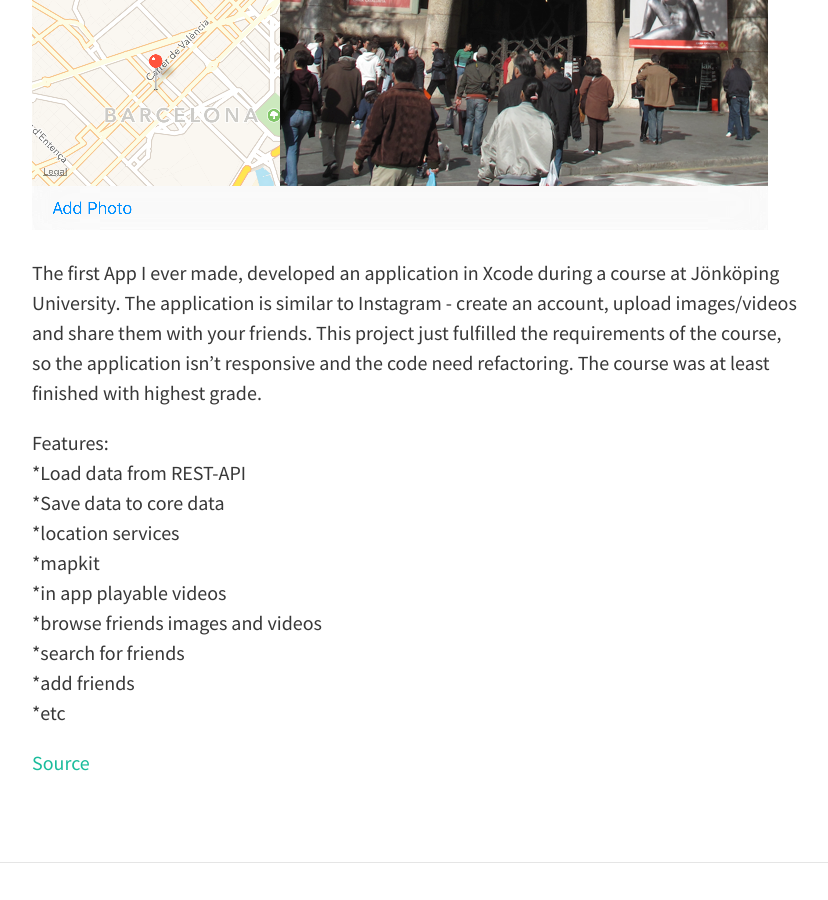
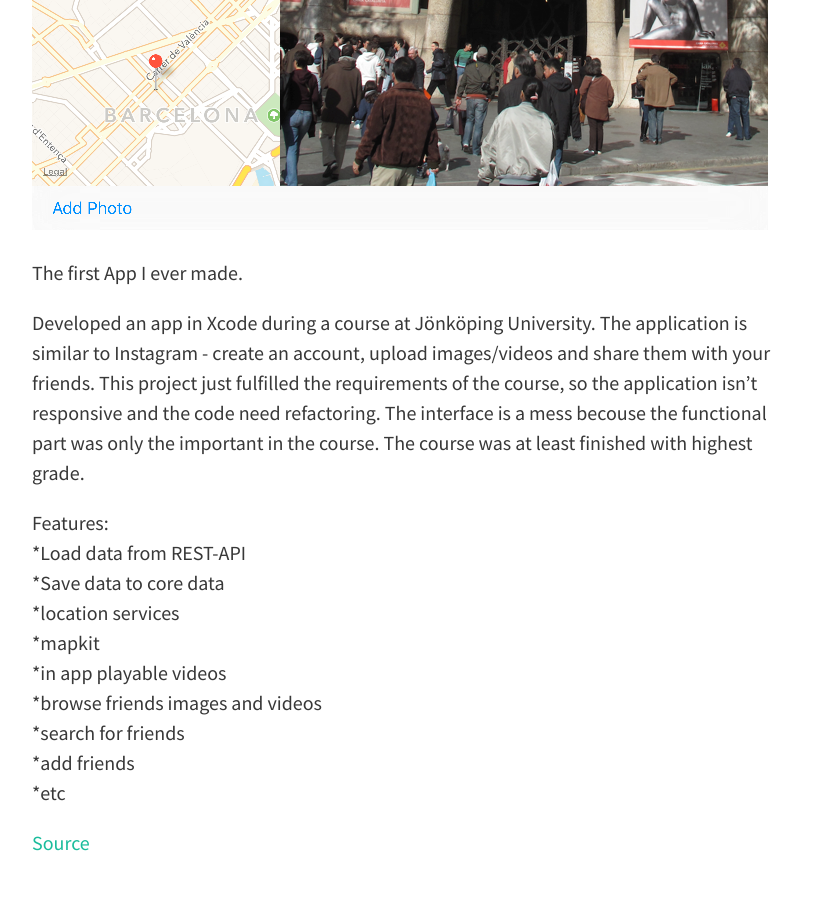
Before and after one commit to axelnyberg/axelnyberg.github.io, a Jekyll site: the page built from _posts/2016-04-28-ios-holiday-app.md, in a window 1280 px wide and 900 px high, scrolled down 501 px. Shown: the whole window, without its empty margins (224-1052 px from the left). Built offline with Jekyll 4.4.1, drawn with Linux system fonts in a browser that asks for light colours; nearby versions of some CDN libraries.

Commit message:
Update 2016-04-28-ios-holiday-app.md

```diff
--- a/_posts/2016-04-28-ios-holiday-app.md
+++ b/_posts/2016-04-28-ios-holiday-app.md
@@ -5,7 +5,9 @@ title: iOS Holiday App
 ![Geometric pattern with fading gradient](/img/iOSholidayApp.png)
 
 
-The first App I ever made, developed an application in Xcode during a course at Jönköping University. The application is similar to Instagram - create an account, upload images/videos and share them with your friends. This project just fulfilled the requirements of the course, so the application isn't responsive and the code need refactoring. The course was at least finished with highest grade.
+The first App I ever made.
+
+Developed an app in Xcode during a course at Jönköping University. The application is similar to Instagram - create an account, upload images/videos and share them with your friends. This project just fulfilled the requirements of the course, so the application isn't responsive and the code need refactoring. The interface is a mess becouse the functional part was only the important in the course. The course was at least finished with highest grade.
 
 Features:<br>
 *Load data from REST-API<br>
```
